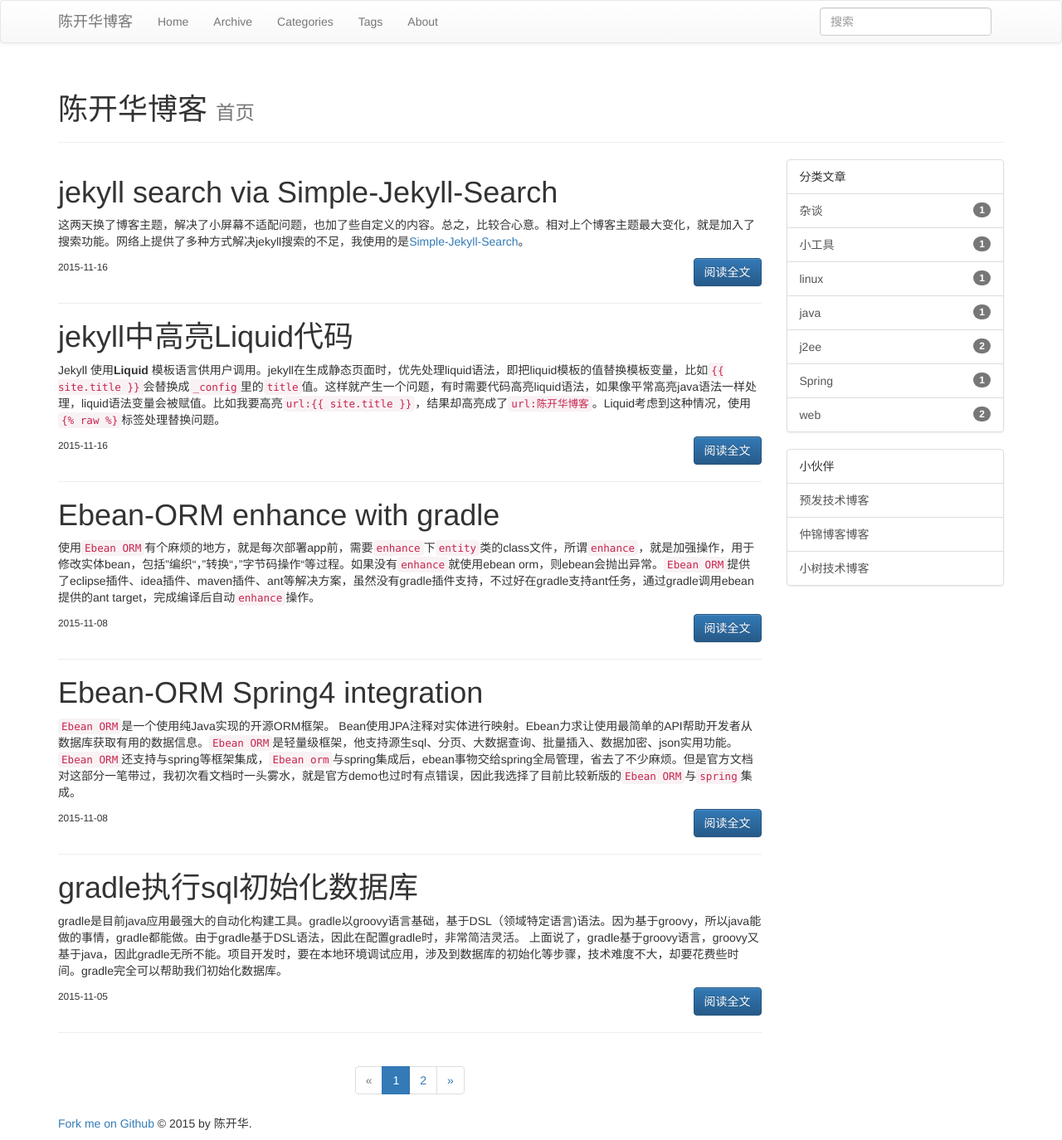
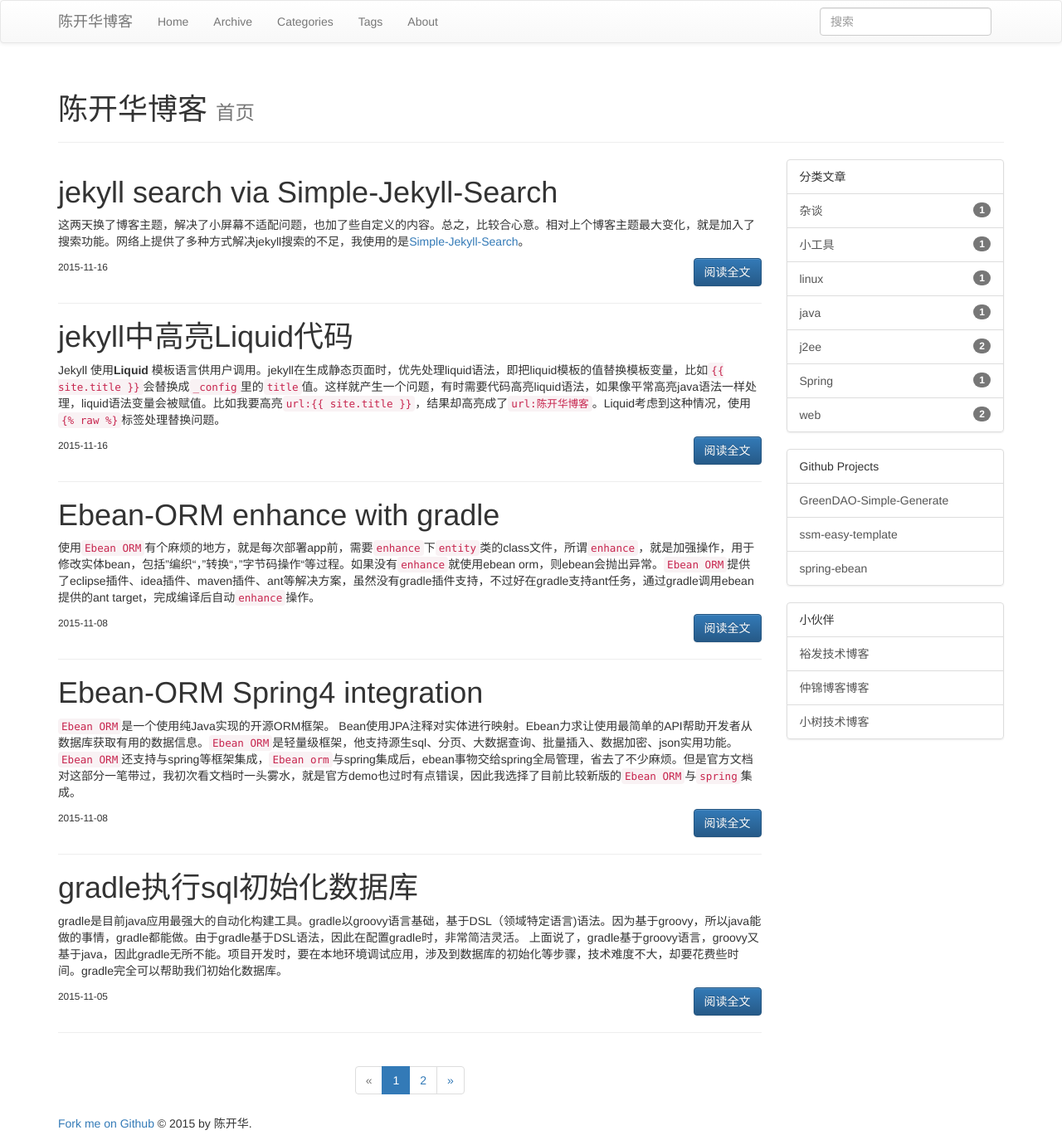
Before and after one commit to ichenkaihua/ichenkaihua.github.io, a Jekyll site: the page built from index.html, in a window 1280 px wide. Shown: the whole page at 83% size. Built offline with Jekyll 4.4.1, drawn with Linux system fonts in a browser that asks for light colours; nearby versions of some CDN libraries; library files that are not in the unit come from our copies; the list of posts is cut into pages by our own code; comment, search, counter and statistics services are not loaded.

Commit message:
添加github Project栏，修复分页后category点击404

```diff
--- a/index.html
+++ b/index.html
@@ -104,13 +104,22 @@ layout: page
   <div  class="list-group-item ">分类文章</div>
 {% for category in site.categories %}
 
-<a href="categories.html#{{ category[0] }}-ref" class="list-group-item"> {{ category[0] }} <span class="badge">{{ category[1].size }}</span></a>
+<a href="{{ BASE_PATH }}/categories.html#{{ category[0] }}-ref" class="list-group-item"> {{ category[0] }} <span class="badge">{{ category[1].size }}</span></a>
 {% endfor %}
 </div>
 
 <div class="list-group">
+  <div  class="list-group-item ">Github Projects</div>
+  <a href="https://github.com/ichenkaihua/GreenDAO-Simple-Generate" title="用少量注解简化greendao的生成" target="_blank" class="list-group-item">GreenDAO-Simple-Generate</a>
+  <a href="https://github.com/ichenkaihua/ssm-easy-template"   title="spring+springmvc+mybatis+shiro简单集成框架"  target="_blank"  class="list-group-item">ssm-easy-template</a>
+  <a href="https://github.com/ichenkaihua/spring-ebean"  title="spring4+springMVC4+EbeanORM6+flyway+Gradle" target="_blank" class="list-group-item">spring-ebean</a>
+
+</div>
+
+
+<div class="list-group">
   <div  class="list-group-item ">小伙伴</div>
-  <a href="http://www.weiyf.cn"  target="_blank" class="list-group-item">预发技术博客 </a>
+  <a href="http://www.weiyf.cn"  target="_blank" class="list-group-item">裕发技术博客 </a>
   <a href="http://www.chenzhongjin.cn"  target="_blank"  class="list-group-item">仲锦博客博客 </a>
   <a href="http://www.qiushurong.cn"  target="_blank" class="list-group-item">小树技术博客</a>
 
```
Also changed, not shown: _includes/themes/bootstrap-3/post.html (+5 -2 lines).
